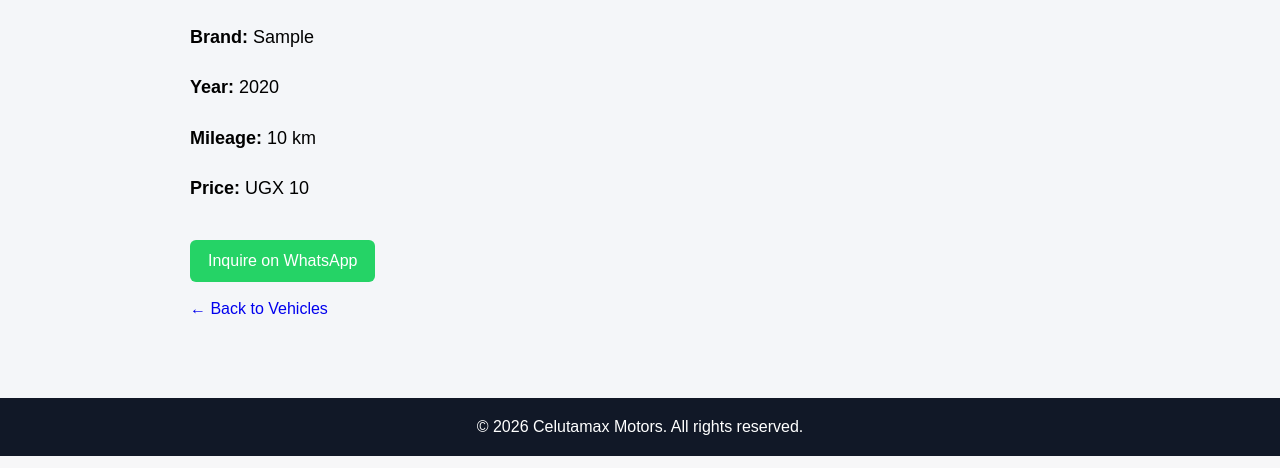
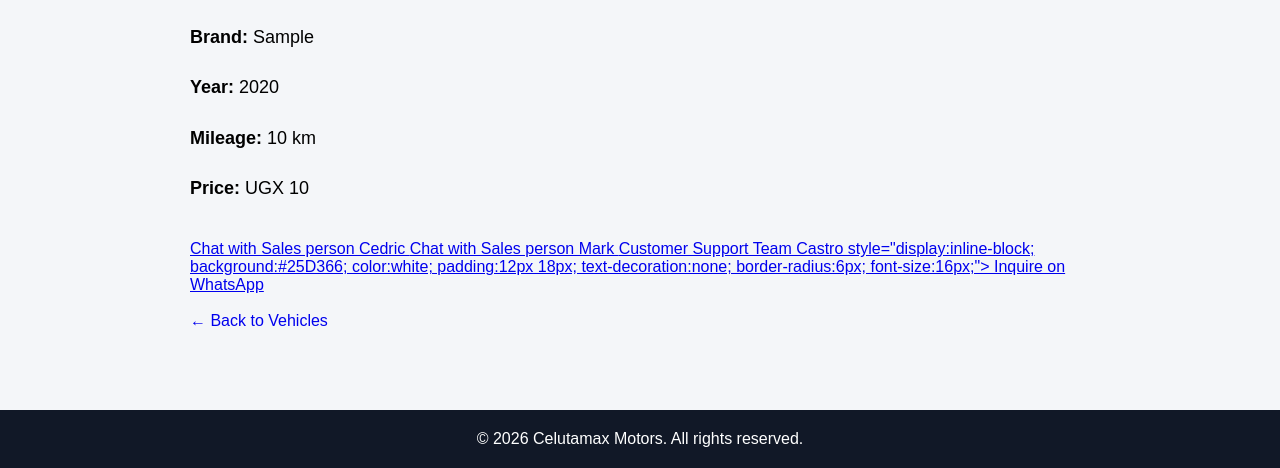
Before and after one commit to elitecastro3-ai/celutamax, a Django app: page /vehicles/1/ in a window 1280 px wide. Shown: the part 633-1101 px from the top of the page. Run offline with Django 5.2, Linux system fonts and the light colour scheme; tables that the repository leaves empty hold one stand-in row (values such as "Sample post"); grey boxes marked "Sample" are stand-in pictures.

Commit message:
Added multiple whatsapp inquiry buttons

```diff
--- a/templates/vehicles/vehicle_detail.html
+++ b/templates/vehicles/vehicle_detail.html
@@ -22,8 +22,16 @@
     <br>
 
     <!-- WhatsApp Button -->
-    <a href="https://wa.me/256706018343?text=Hello,%20I%20am%20interested%20in%20the%20{{ vehicle.year }}%20{{ vehicle.title }}%20listed%20on%20Celutamax%20Motors%20for%20UGX{{ vehicle.price|intcomma }}."
-target="_blank"
+    <a href="https://wa.me/256708866140?text=Hello,%20I%20am%20interested%20in%20the%20{{ vehicle.year }}%20{{ vehicle.title }}%20listed%20on%20Celutamax%20Motors%20for%20UGX{{ vehicle.price|intcomma }}." target="_blank" class="whatsapp-btn">
+Chat with Sales person Cedric
+</a>
+
+<a href="https://wa.me/256709427045?text=Hello,%20I%20am%20interested%20in%20the%20{{ vehicle.year }}%20{{ vehicle.title }}%20listed%20on%20Celutamax%20Motors%20for%20UGX{{ vehicle.price|intcomma }}." target="_blank" class="whatsapp-btn">
+Chat with Sales person Mark
+</a>
+
+<a href="https://wa.me/256706018343?text=Hello,%20I%20am%20interested%20in%20the%20{{ vehicle.year }}%20{{ vehicle.title }}%20listed%20on%20Celutamax%20Motors%20for%20UGX{{ vehicle.price|intcomma }}." target="_blank" class="whatsapp-btn">
+Customer Support Team Castro
        style="display:inline-block;
               background:#25D366;
               color:white;
--- a/templates/vehicles/vehicle_list.html
+++ b/templates/vehicles/vehicle_list.html
@@ -28,6 +28,7 @@
                 <p>Mileage: {{ vehicle.mileage }} km</p>
                 <p>Year: {{ vehicle.year }}</p>
                 <p>Price: UGX{{ vehicle.price }}</p>
+                <p>Description: {{ vehicle.description }}</p>
                 <a href="{% url 'vehicle_detail' vehicle.id %}">View Details</a>
             </div>
         {% endfor %}
```
